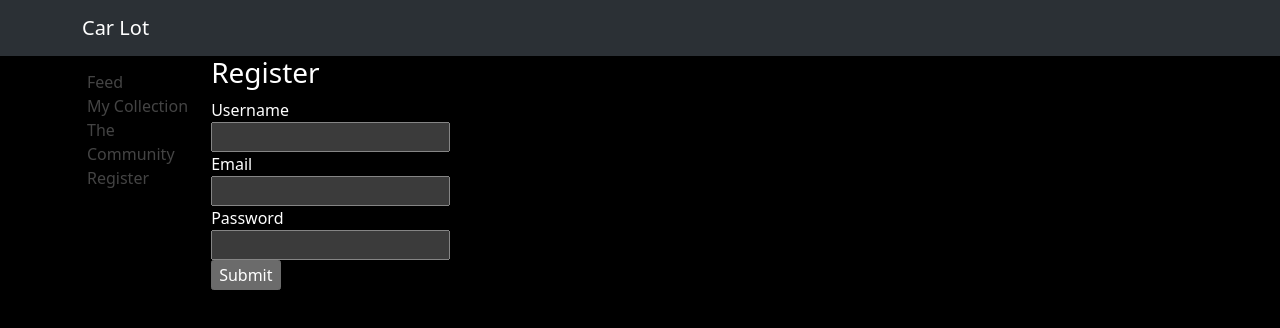
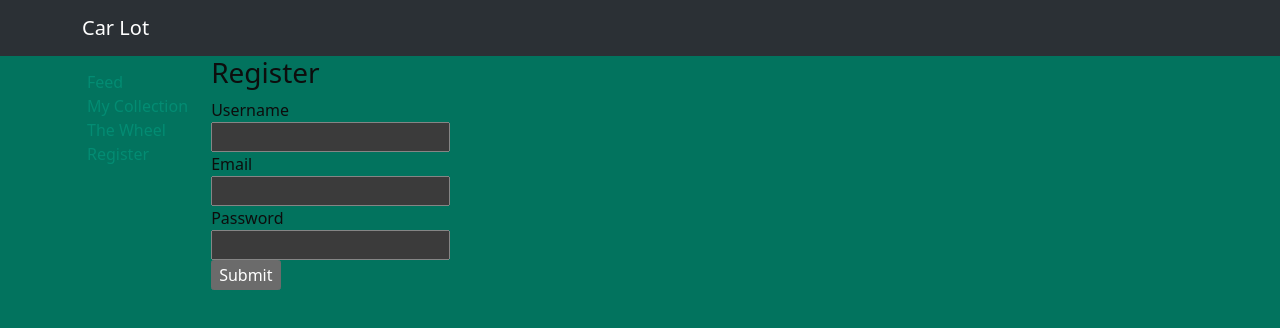
Before and after one commit to AcePhrost/NewCars, a React (Vite) app: page /register in a window 1280 px wide. Shown: the top 328 px of the page. Built offline with nearby package versions, Linux system fonts and the light colour scheme.

Commit message:
saftey measures

```diff
--- a/src/App.jsx
+++ b/src/App.jsx
@@ -6,6 +6,7 @@ import Header from "./componets/Header"
 import Body from "./componets/Body"
 import Wheelspin from "./componets/Wheelspin"
 import Register from "./componets/forms/register"
+import { Cars } from "./componets/Cars";
 
 export default function App(){
 
@@ -15,6 +16,7 @@ export default function App(){
       <Body>
         <Router>
         <Routes>
+          <Route path="/Cars" element={<Cars/>}/>
           <Route path="/Wheelspin" element={<Wheelspin/>}/>
           <Route path="/register" element={<Register/>}/>
         </Routes>
--- a/src/componets/Sidebar.jsx
+++ b/src/componets/Sidebar.jsx
@@ -8,10 +8,10 @@ export default function Sidebar() {
           <Nav.Link href='/'>Feed</Nav.Link>
         </Nav.Item>
         <Nav.Item>
-          <Nav.Link href='/'>My Collection</Nav.Link>
+          <Nav.Link href='/Cars'>My Collection</Nav.Link>
         </Nav.Item>
         <Nav.Item>
-          <Nav.Link href='/'>The Community</Nav.Link>
+          <Nav.Link href='/Wheelspin'>The Wheel</Nav.Link>
         </Nav.Item>
         <Nav.Item>
         <Nav.Link href='/register'>Register</Nav.Link>
--- a/src/componets/Wheelspin.jsx
+++ b/src/componets/Wheelspin.jsx
@@ -7,17 +7,7 @@ export default function Wheelspin() {
 
     const [carPicker, setCarPicker] = useState('Koenigsegg Gemera')
     const [whip, setWhip]=useState([]);
-    /*
-    const Whip = [
-        'Porche 911',
-        'Ford Shelby',
-        'Ford Raptor',
-        'Dodge Demon',
-        'Dodge TRX',
-        'Dodge Viper',
-        'Chevy ZL1'
-    ]
-    */
+    // function
     useEffect(()=>{
         getData();
     },[]);
@@ -46,6 +36,7 @@ export default function Wheelspin() {
         <h3>Win a car!!!</h3>
         <p>Car: {carPicker}</p>
         <button onClick={randomWhip}>Add to collection</button>
+        <button onClick={randomWhip}>Scrap it</button>
         </Container>
     )
 }
--- a/src/componets/forms/Register.jsx
+++ b/src/componets/forms/Register.jsx
@@ -6,7 +6,7 @@ export default function Register() {
 
   async function registerUser(){
    console.log("registerUser:", user);
-    const res = await fetch('http://127.0.0.1:5000/user',
+    const res = await fetch('http://127.0.0.1:5000/api/user',
     {
       method:"POST",
       headers:{
--- a/src/index.css
+++ b/src/index.css
@@ -1,14 +1,18 @@
 .app{
-  background-color: black;
-  color: white;
+  background-color: #02735e;
+  color: #0d0d0d;
   min-height: 900px;
 }
 .app {
   padding: 0;
 }
 
+.Navbar{
+
+}
+
 .header {
-  border-bottom: 1px solid #ddd;
+  border-bottom: 1px solid #038C73;
 }
 
 .sidebar {
@@ -25,15 +29,15 @@
 }
 
 .sidebar a {
-  color: #444;
+  color: #038C73;
 }
 
 .sidebar a:hover {
-  background-color: #eee;
+  background-color: #36BFB1;
 }
 
 .sidebar a:visited {
-  color: #444;
+  color: #014034;
 }
 
 .sidebar .nav-item .active {
```
